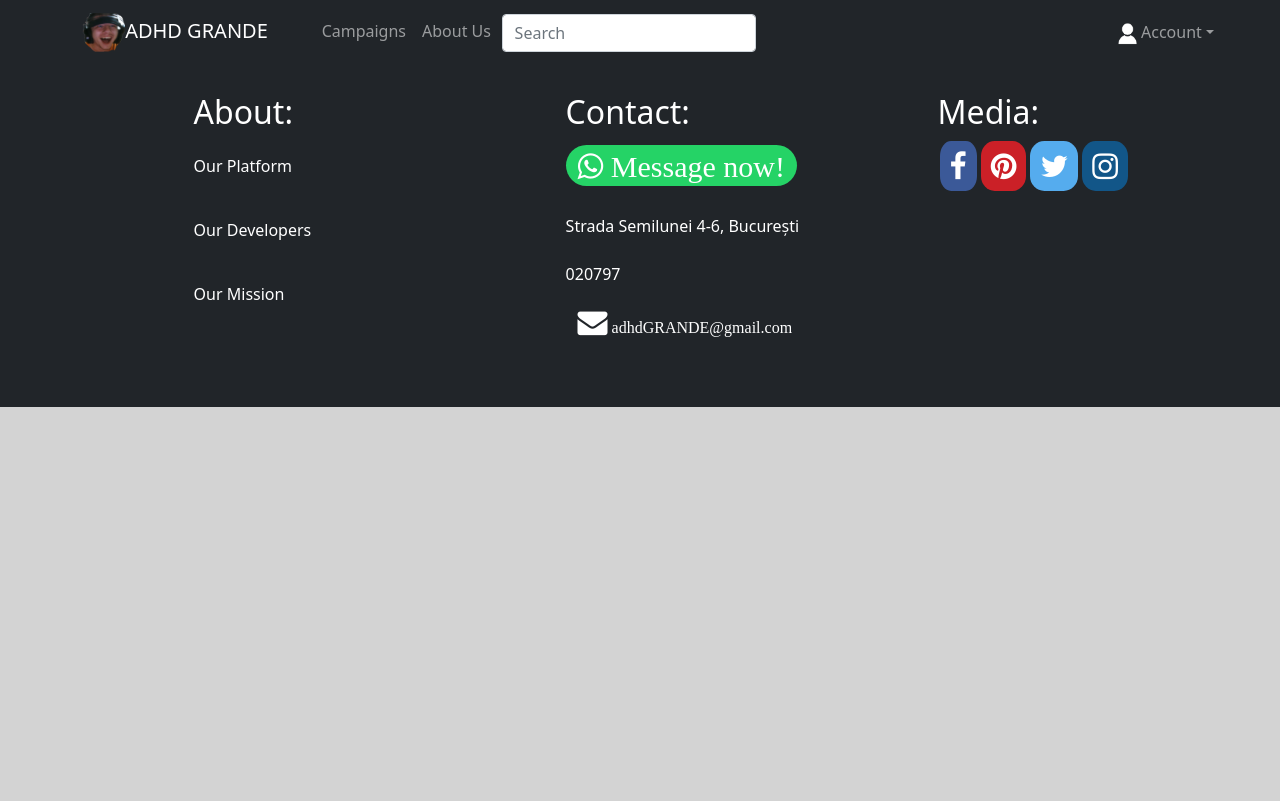
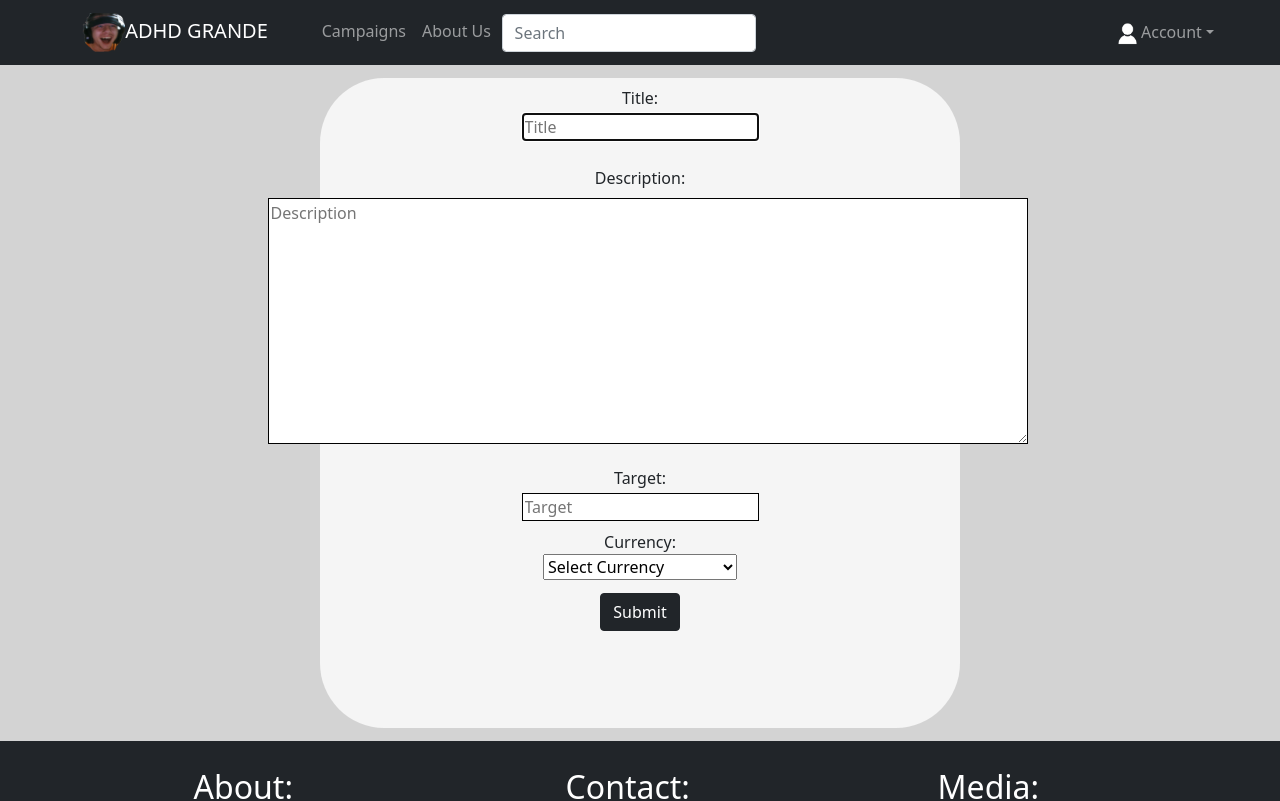
Before and after one commit to Valentin-Alexandru0099/ADHD-Grande, a React (Create React App) app in the folder client/: page /campaigns/update-campaign/1 in a window 1280 px wide. Shown: the top 801 px of the page. Built offline with nearby package versions, Linux system fonts and the light colour scheme.

Commit message:
campaign update endpoint and ui added

```diff
--- a/client/src/App.js
+++ b/client/src/App.js
@@ -25,7 +25,8 @@ function App() {
           <Route path="/about_us" element={< About />} />
           <Route path="/campaigns" element={< Campaigns />}/>
           <Route path="/campaigns/campaign/:id" element={<CampaignDetails />} />
-          <Route path="/campaigns/add-campaign" element={<CampaignForm />} />
+          <Route path="/campaigns/add-campaign" element={<CampaignForm update={false} />} />
+          <Route path="/campaigns/update-campaign/:id" element={<CampaignForm update={true} />} />
           <Route path="/campaigns/campaign/:id/add-opinion" element={<OpinionForm />} />
           <Route path="/register" element={<RegisterForm />}/>
           <Route path="/login" element={<LoginForm />}/>
--- a/client/src/campaign/campaignDetails.js
+++ b/client/src/campaign/campaignDetails.js
@@ -46,6 +46,11 @@ export default function CampaignDetails() {
     };
 
 
+    function updateCampaign(){
+        navigate("/campaigns/update-campaign/" + id )
+    }
+
+
     async function getCampaignData() {
         await axios(BASE_API_URL + "campaigns/campaign/" + id)
             .then((response) => {
@@ -67,7 +72,7 @@ export default function CampaignDetails() {
                         {user ? user.id == localStorage.getItem("userId") && (
                             <div className="user-action">
                                 <Button onClick={deleteCampaign} className="delete-button" variant="danger">Delete</Button>
-                                <Button className="update-button" variant="info">Update</Button>
+                                <Button onClick={updateCampaign} className="update-button" variant="info">Update</Button>
                             </div>
                         ) : (<></>)}
 
--- a/client/src/campaign/campaingForm.js
+++ b/client/src/campaign/campaingForm.js
@@ -2,15 +2,23 @@ import { Button } from "react-bootstrap";
 import "./campaignForm.css";
 import axios from "axios";
 import { BASE_API_URL } from "../App";
-import { useNavigate } from "react-router";
+import { useNavigate, useParams } from "react-router";
 
-export default function CampaignForm() {
+export default function CampaignForm(props) {
 
     let navigate = useNavigate();
+    const { id } = useParams();
     const minAmount = 1000;
     const warningStyle = "border: solid 1px red;";
     const normalStyle = "border: solid 1px black";
     const message = "*Required to proceed!";
+
+    // const [campaignForm, setCampaignForm] = useState({
+    //     title: "",
+    //     description: "",
+    //     targetValue: 0,
+    // })
+
 
     // const campaignForm ={
     //     "a": "ceva",
@@ -50,9 +58,25 @@ export default function CampaignForm() {
         return count > 0 ? false : true;
     };
 
-
-    async function addCampaign() {
+    async function addCampaign(update) {
         if (validateSubmit()) {
+            if (update) {
+                await axios.put(BASE_API_URL + "campaigns/update-campaign/" + id, {
+                    "name": document.getElementById("name").value,
+                    "description": document.getElementById("description").value,
+                    "targetValue": document.getElementById("targetValue").value,
+                    "currency": document.getElementById("currency").value
+                }, {
+                    headers: {
+                        'Content-Type': 'application/json',
+                        'Authorization': "Bearer " + localStorage.getItem("token")
+                    }
+                })
+                    .then(response => {
+                        console.log(response);
+                    })
+                    .finally(navigate("/campaigns/campaign/" + id));
+            } else {
                 await axios.post(BASE_API_URL + "campaigns/add-campaign/" + localStorage.getItem("userId"), {
                     "name": document.getElementById("name").value,
                     "description": document.getElementById("description").value,
@@ -70,6 +94,8 @@ export default function CampaignForm() {
                     .finally(navigate("/campaigns"));
             }
         }
+    }
+
 
     function validateField(field) {
         if (field.id === "currency" && field.value == 0) {
@@ -139,10 +165,18 @@ export default function CampaignForm() {
                     </label>
                     <div className="currency-warning"></div>
                 </div>
-                <Button variant="dark" className="submit-campaign" onClick={addCampaign}>
+                {
+                    props.update
+                        ? (<Button variant="dark" className="submit-campaign" onClick={() => { addCampaign(true) }}>
                             Submit
-                </Button>
+                        </Button>)
+                        : (<Button variant="dark" className="submit-campaign" onClick={() => { addCampaign(false) }}>
+                            Submit
+                        </Button>)
+                }
+
             </form>
         </div>
     );
+
 };
```
Also changed, not shown: 2 other files (tests, documents, lock files or other folders). Lines whose indentation alone changed are shown as unchanged.
